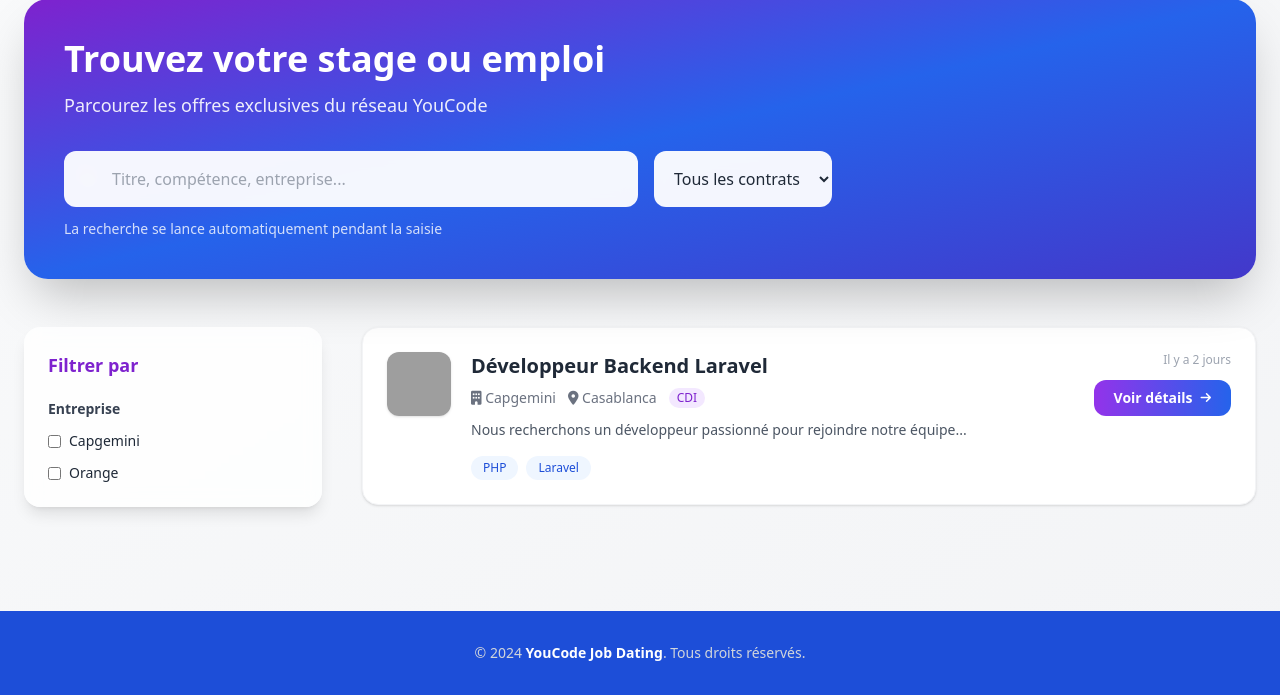
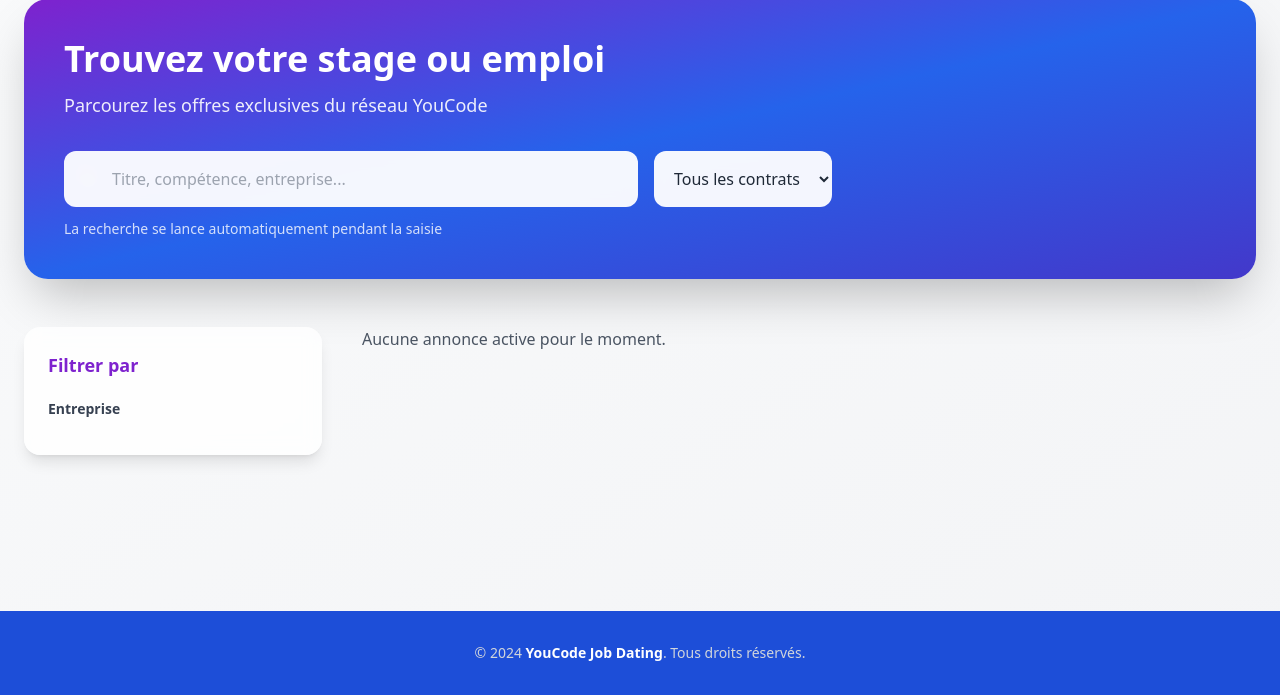
Before and after one commit to HIBA53757/JOB-MATCH, a PHP site: template app/views/front/home.twig in a window 1280 px wide. Shown: the part 105-800 px from the top of the page. Run offline with PHP 8.4, Linux system fonts and the light colour scheme; the template is opened without the code that fills it, so the values that code supplies are empty; some libraries are stand-ins or nearby versions; grey boxes are pictures that could not be loaded.

Commit message:
recuperation des annonce active

```diff
--- a/app/models/User.php
+++ b/app/models/User.php
@@ -7,5 +7,4 @@ class user extends baseModel {
   protected  $table = 'users';
 
    }
-
 ?>
--- a/app/views/front/home.twig
+++ b/app/views/front/home.twig
@@ -27,9 +27,8 @@
 
                     <select class="py-4 px-4 rounded-xl text-gray-800 bg-white/95 backdrop-blur focus:outline-none focus:ring-2 focus:ring-purple-400 transition">
                         <option value="">Tous les contrats</option>
-                        <option value="CDI">CDI</option>
-                        <option value="Stage">Stage</option>
-                        <option value="Anapec">Anapec</option>
+                        <option value="">.</option>
+
                     </select>
                 </div>
 
@@ -54,14 +53,12 @@
                         Entreprise
                     </label>
                     <div class="space-y-3">
+                        {% for company in companies %}
                         <label class="flex items-center gap-2">
                             <input type="checkbox" class="rounded text-purple-600">
-                            <span class="text-sm">Capgemini</span>
+                            <span class="text-sm">{{ company.name }}</span>
                         </label>
-                        <label class="flex items-center gap-2">
-                            <input type="checkbox" class="rounded text-purple-600">
-                            <span class="text-sm">Orange</span>
-                        </label>
+                        {% endfor %}
                     </div>
                 </div>
             </div>
@@ -69,44 +66,46 @@
 
         <!-- JOB LIST -->
         <div class="w-full md:w-3/4 space-y-6" id="jobsContainer">
+            {% for annonce in annonces %}
             <article class="group bg-white p-6 rounded-2xl border border-gray-100 shadow hover:shadow-xl transition flex flex-col md:flex-row justify-between gap-6">
                 <div class="flex gap-5">
                     <img
-                        src="https://ui-avatars.com/api/?name=Capgemini&background=6D5BFF&color=fff"
+                        src="{{ annonce.image ?: 'https://ui-avatars.com/api/?name=' ~ annonce.company_name | url_encode ~ '&background=6D5BFF&color=fff' }}"
                         class="w-16 h-16 rounded-xl object-cover shadow"
-                        alt="Logo Capgemini"
+                        alt="Logo {{ annonce.company_name }}"
                     >
 
                     <div>
                         <h2 class="text-xl font-bold text-gray-800 group-hover:text-purple-600 transition">
-                            <a href="/user/companyDetails">Développeur Backend Laravel</a>
+                            <a href="/user/postDetails/{{ annonce.id }}">{{ annonce.title }}</a>
                         </h2>
 
                         <div class="text-sm text-gray-500 mt-2 flex flex-wrap gap-3">
-                            <span><i class="fas fa-building"></i> Capgemini</span>
-                            <span><i class="fas fa-map-marker-alt"></i> Casablanca</span>
+                            <span><i class="fas fa-building"></i> {{ annonce.company_name }}</span>
+                            <span><i class="fas fa-map-marker-alt"></i> {{ annonce.location }}</span>
                             <span class="bg-purple-100 text-purple-700 px-2 py-0.5 rounded-full text-xs">
-                                CDI
+                                {{ annonce.contract_type }}
                             </span>
                         </div>
 
                         <p class="text-gray-600 text-sm mt-3 line-clamp-2">
-                            Nous recherchons un développeur passionné pour rejoindre notre équipe...
+                            {{ annonce.description }}
                         </p>
 
                         <div class="mt-4 flex gap-2 flex-wrap">
-                            <span class="text-xs bg-blue-50 text-blue-700 px-3 py-1 rounded-full">PHP</span>
-                            <span class="text-xs bg-blue-50 text-blue-700 px-3 py-1 rounded-full">Laravel</span>
+                            {% for skill in annonce.skills|split(',') %}
+                                <span class="text-xs bg-blue-50 text-blue-700 px-3 py-1 rounded-full">{{ skill }}</span>
+                            {% endfor %}
                         </div>
                     </div>
                 </div>
 
                 <div class="text-right">
                     <span class="text-xs text-gray-400 block mb-3">
-                        Il y a 2 jours
+                        Il y a {{ annonce.created_at|date("d/m/Y") }}
                     </span>
                     <a
-                        href="/user/postDetails"
+                        href="/user/postDetails/{{ annonce.id }}"
                         class="inline-flex items-center gap-2 bg-gradient-to-r from-purple-600 to-blue-600 text-white px-5 py-2 rounded-xl text-sm font-semibold hover:opacity-90 transition"
                     >
                         Voir détails
@@ -114,6 +113,9 @@
                     </a>
                 </div>
             </article>
+            {% else %}
+                <p class="text-gray-600">Aucune annonce active pour le moment.</p>
+            {% endfor %}
         </div>
     </div>
 {% endblock %}
--- a/composer.json
+++ b/composer.json
@@ -1,5 +1,5 @@
 {
-    "name": "hibat/php-routing-system",
+    "name": "pc/php-routing-system",
     "autoload": {
         "psr-4": {
             "app\\": "app/"
```
Also changed, not shown: app/controller/front/homeController.php (added, +39 -0 lines), app/models/home.php (added, +7 -0 lines).
